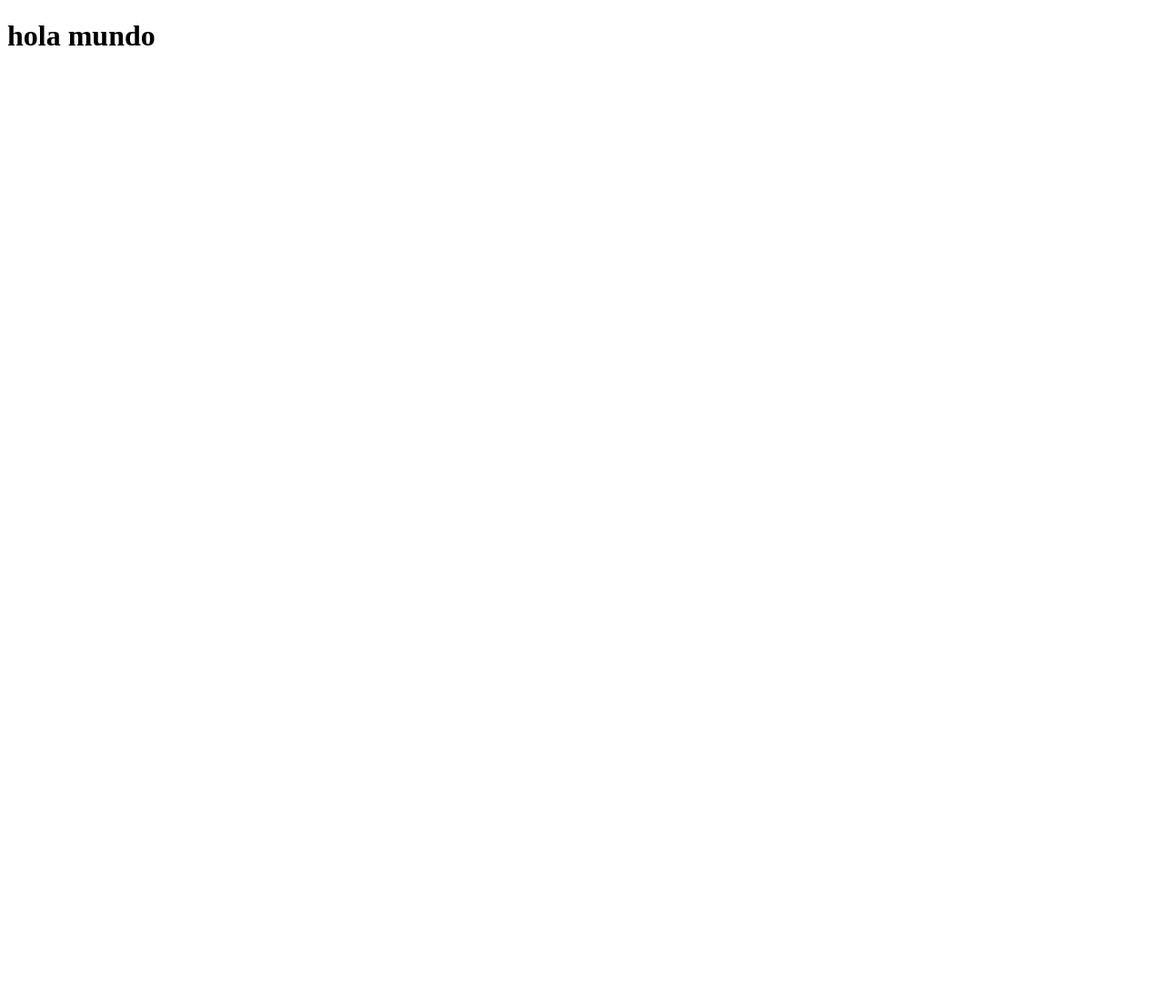
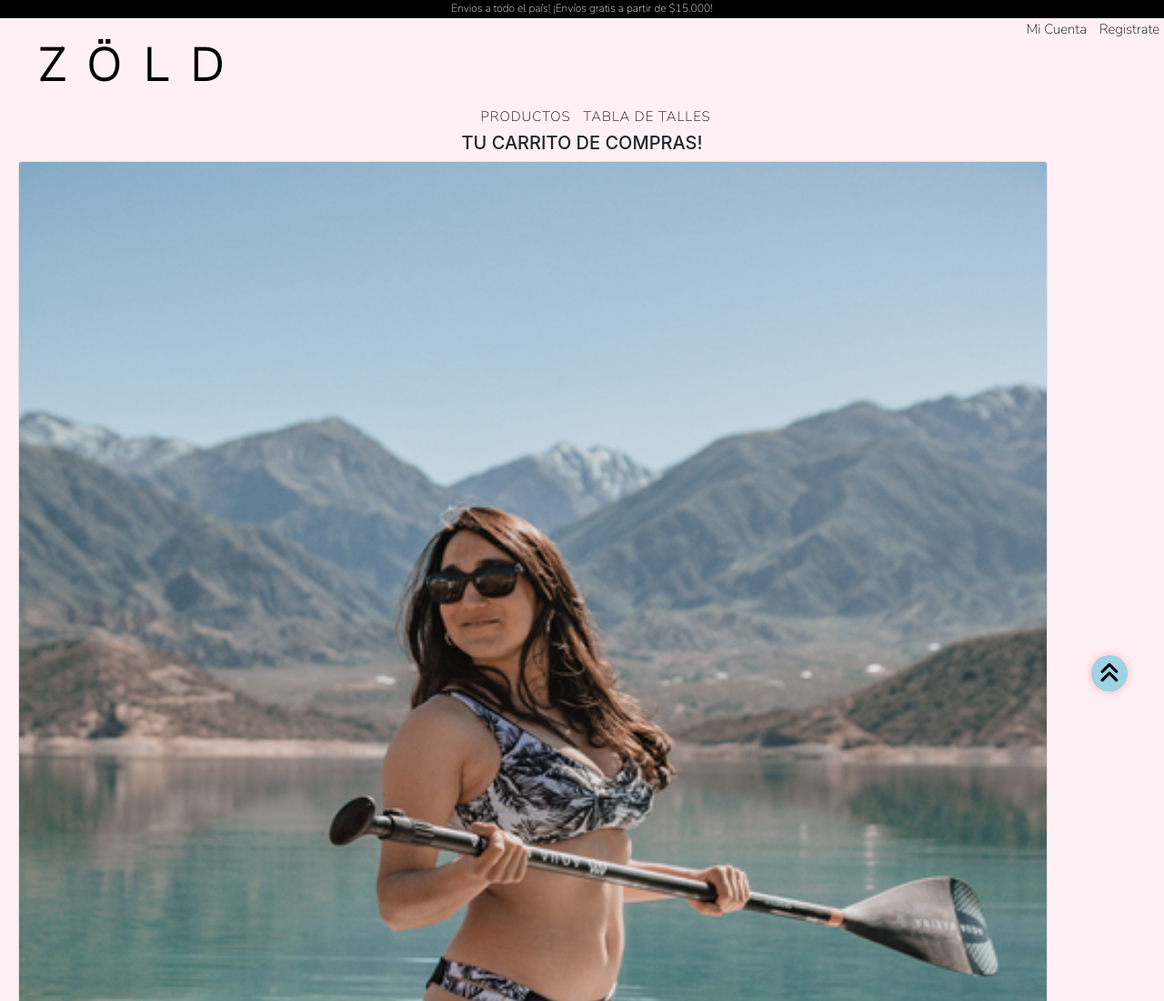
Before and after one commit to federicaulzurrun/PreEntrega1-Ulzurrun, a plain HTML site: page index.html in a window 1280 px wide. Shown: the top 1100 px of the page at 91% size. Before the commit the page ends 800 px from the top, so only its background shows below. Drawn offline with nearby package versions, Linux system fonts and the light colour scheme.

Commit message:
html css

```diff
--- a/index.html
+++ b/index.html
@@ -6,8 +6,86 @@
     <meta name="viewport" content="width=device-width, initial-scale=1.0">
     <title>Document</title>
     <script src="index.js"></script>
+    <link rel="stylesheet" href="https://cdn.jsdelivr.net/npm/bootstrap@4.0.0/dist/css/bootstrap.min.css" integrity="sha384-Gn5384xqQ1aoWXA+058RXPxPg6fy4IWvTNh0E263XmFcJlSAwiGgFAW/dAiS6JXm" crossorigin="anonymous">
+    <link rel="stylesheet" href="https://cdnjs.cloudflare.com/ajax/libs/font-awesome/6.1.1/css/all.min.css" integrity="sha512-KfkfwYDsLkIlwQp6LFnl8zNdLGxu9YAA1QvwINks4PhcElQSvqcyVLLD9aMhXd13uQjoXtEKNosOWaZqXgel0g==" crossorigin="anonymous" referrerpolicy="no-referrer" />
+    <link rel="stylesheet" href="stylesheets.css">
 </head>
 <body>
-    <h1>hola mundo</h1>
+    <div class="conteiner">
+        <header class="rowFlex conteiner-fluid">
+            <div class="envios">
+                <p>Envios a todo el país!     ¡Envíos gratis a partir de $15.000!</p>
+            </div >
+            <div class="nav-1">
+                <ul>
+                    <li><a href="pages/micuenta.html">mi cuenta</a></li>
+                    <li><a href="pages/comunidadzold.html">registrate</a></li>
+                </ul>
+            </div>
+            <div class="logo">
+                <a class="navbar-brand  logo" href="index.html">zöld</a>
+            </div>
+            <div class="nav-menu ">
+                <nav class="nav-2">
+                    <ul>
+                        <li><a href="pages/productos.html">productos</a></li>
+                        <li><a href="pages/talles.html">tabla de talles</a></li>
+                    </ul>
+                </nav>
+            </div>
+        </header>
+        <div class="productospag">
+            <div class="cuerpoprod">
+                <section>
+                    <h2 class="titulocarrito">Tu Carrito de Compras!</h2>
+                </section>
+                <main>
+                    <div class="galeriasw">
+                        <div class="card" style="min-width:80px">
+                            <img class="card-img-top" src="imagenes/bikinipalm.jpg" alt="Card image">
+                            <div class="card-body">
+                                <h4 class="card-title">Bikini palm</h4>
+                                <p class="card-text">$4400</p>
+                                <button class="btn btn-danger">Quitar</button>
+                            </div>
+                        </div>
+                        <div class="card" style="min-width:100px">
+                                <img class="card-img-top" src="imagenes/bikinishell.jpg" alt="Card image">
+                            <div class="card-body">
+                                <h4 class="card-title">Bikini shell</h4>
+                                <p class="card-text">$4400</p>
+                                <button class="btn btn-danger">Quitar</button>
+                            </div>
+                        </div>
+                        <div class="card" style="min-width:100px">
+                            <img class="card-img-top" src="imagenes/bikinitiedye.jpg" alt="Card image">
+                            <div class="card-body">
+                                <h4 class="card-title">Bikini tie dye</h4>
+                                <p class="card-text">$4400</p>
+                                <button class="btn btn-danger">Quitar</button>
+                            </div>
+                        </div>
+                    </div>
+                </main>
+            </div>
+            <div class="asideproductos">
+                <aside class="asidecarrito">
+                    <h4 class="totalpago">Total</h4>
+                    <h5 class="totalpago">$</h5>
+                </aside>
+            </div>
+        </div>
+        <footer>
+            <nav>
+                <div class="redes">
+                    <a href="https://m.facebook.com/Z%C3%B6ld-wear-109315184758136/"><i class="fa-brands fa-facebook" target="_blank"></i><p>Zöld wear</p></a>
+                    <a href="https://instagram.com/zold.wear?igshid=YmMyMTA2M2Y="><i class="fa-brands fa-instagram" target="_blank"></i><p>Zold.wear</p></a>
+                    <a href="mailto:fzulzurrun@gmail.com" target="_blank"><i class="fa-solid fa-envelope" target="_blank"></i><p>Zöld</p></a>
+                </div>
+            </nav>
+            <p class="copy">Todos los derechos reservados por copyright</p>
+        </footer>
+        <a href="#" class="subir"><i class="fa-solid fa-angles-up"></i></a>
+    </div>
 </body>
 </html>
--- /dev/null
+++ b/stylesheets.css
@@ -0,0 +1,222 @@
+@import url("https://fonts.googleapis.com/css2?family=Nunito+Sans:wght@200&display=swap");
+* {
+    margin: 0px;
+    padding: 0%;
+    box-sizing: border-box;
+    height: auto;
+    width: auto;
+}
+
+html {
+    scroll-behavior: smooth;
+    background-color: #fff0f5;
+    height: auto;
+    width: auto;
+}
+
+.conteiner {
+    min-width: 320px;
+    width: 100%;
+    height: auto;
+}
+
+body {
+    background-color: #fff0f5;
+}
+
+header {
+    min-width: 320px;
+    width: 100%;
+    height: 145px;
+    background-color: #fff0f5;
+    display: grid;
+}
+header .envios {
+    min-width: 320px;
+    width: 100%;
+    height: 20px;
+    background-color: #000;
+}
+header .envios p {
+    color: #fff0f5;
+    font-family: "Nunito Sans", sans-serif;
+    text-align: center;
+    font-size: 12px;
+}
+header .nav-1 {
+    min-width: 300px;
+    width: 100%;
+    height: 30px;
+    border: none;
+    margin-right: 20px;
+    text-align: right;
+    font-family: "Nunito Sans", sans-serif;
+}
+header .nav-1 :hover {
+    color: #ffb6b9;
+}
+header .nav-1 li {
+    text-transform: capitalize;
+    display: inline-block;
+    border-spacing: 15px;
+    text-align: center;
+}
+header .nav-1 li a {
+    color: #000;
+    font-size: 15px;
+    text-decoration: none;
+    margin: 5px;
+    border-left: 5px;
+}
+header .logo {
+    height: 80px;
+    color: #000;
+    font-family: "Nunito Sans", sans-serif;
+    font-weight: bold;
+    font-size: 50px;
+    letter-spacing: 25px;
+    text-align: left;
+    text-transform: uppercase;
+    margin-left: 1px;
+    display: inline-block;
+    padding-left: 20px;
+    transform: translateY(-10px);
+}
+header .logo :hover {
+    color: #ffb6b9;
+}
+header .nav-2 {
+    height: auto;
+    width: 100%;
+    border: none;
+    padding-left: 30px;
+    text-align: center;
+    display: inline-block;
+    font-family: "Nunito Sans", sans-serif;
+    transform: translateY(-15px);
+}
+header .nav-2 :hover {
+    color: #ffb6b9;
+}
+header .nav-2 li {
+    text-transform: uppercase;
+    letter-spacing: 1px;
+    display: inline-block;
+    border-spacing: 15px;
+    text-align: center;
+}
+header .nav-2 li a {
+    color: #000;
+    text-decoration: none;
+    font-size: 15px;
+    margin: 5px;
+    border-left: 5px;
+}
+.titulocarrito{
+    text-align: center;
+    font-size: 20px;
+    text-transform: uppercase;
+}
+.galeriasw{
+    padding-left: 20px;
+}
+.productospag .cuerpoprod .galeriasw {
+    min-width: 150px;
+    width: 90%;
+    height: auto;
+    font-family: "Nunito Sans", sans-serif;
+    font-size: 15px;
+    text-transform: uppercase;
+    display: grid;
+    grid-row-gap: 10px;
+}
+.productospag .cuerpoprod .galeriasw .card img {
+    min-width: 40px;
+    width: 100%;
+    height: auto;
+}
+.productospag .cuerpoprod .galeriasw .card h4 {
+    font-size: 18px;
+    text-align: center;
+}
+.productospag .cuerpoprod .galeriasw .card p{
+    text-align: center;
+}
+.productospag .cuerpoprod .galeriasw .card button{
+    text-align: center;
+    min-width: 60px;
+    width: 100%;
+    height: auto;
+    font-size: smaller;
+    margin: 0px;
+    padding: 0px;
+}
+.asidecarrito{
+    flex-direction: row;
+}
+.totalpago{
+    font-family: system-ui, -apple-system, BlinkMacSystemFont, 'Segoe UI', Roboto, Oxygen, Ubuntu, Cantarell, 'Open Sans', 'Helvetica Neue', sans-serif;
+    font-size: 15px;
+}
+footer {
+    min-width: 320px;
+    width: 100%;
+    height: auto;
+    background-color: #c4e9e4;
+    display: inline-block;
+    font-family: "Nunito Sans", sans-serif;
+}
+footer .redes {
+    size: 60px;
+    margin-top: 10px;
+    font-family: "Nunito Sans", sans-serif;
+    color: #000;
+    background-color: #c4e9e4;
+    padding-left: 15px;
+}
+footer .redes a {
+    text-decoration: none;
+    color: #000;
+    display: flex;
+    flex-direction: row;
+    justify-content: left;
+    margin: 5px;
+    size: 100px;
+    background-color: #c4e9e4;
+}
+footer .redes i {
+    size: 80px;
+    margin-top: 5px;
+    background-color: #c4e9e4;
+}
+footer .redes p {
+    margin: 0;
+    font-size: 15px;
+    margin-left: 10px;
+    background-color: #c4e9e4;
+}
+footer .copy {
+    text-align: left;
+    color: #000;
+    font-family: "Nunito Sans", sans-serif;
+    font-size: small;
+    margin-left: 20px;
+    background-color: #c4e9e4;
+}
+.subir {
+    height: 40px;
+    width: 40px;
+    background-color: #9ed2e4;
+    position: fixed;
+    bottom: 40px;
+    right: 40px;
+    text-align: center;
+    line-height: 40px;
+    font-size: 25px;
+    border-radius: 50%;
+    box-shadow: 0 0 10px #ffb6b9;
+}
+.subir i {
+    color: #000;
+    background-color: #9ed2e4;
+}
```
Also changed, not shown: imagenes/bikinipalm.jpg (added), imagenes/bikinishell.jpg (added), imagenes/bikinitiedye.jpg (added).
